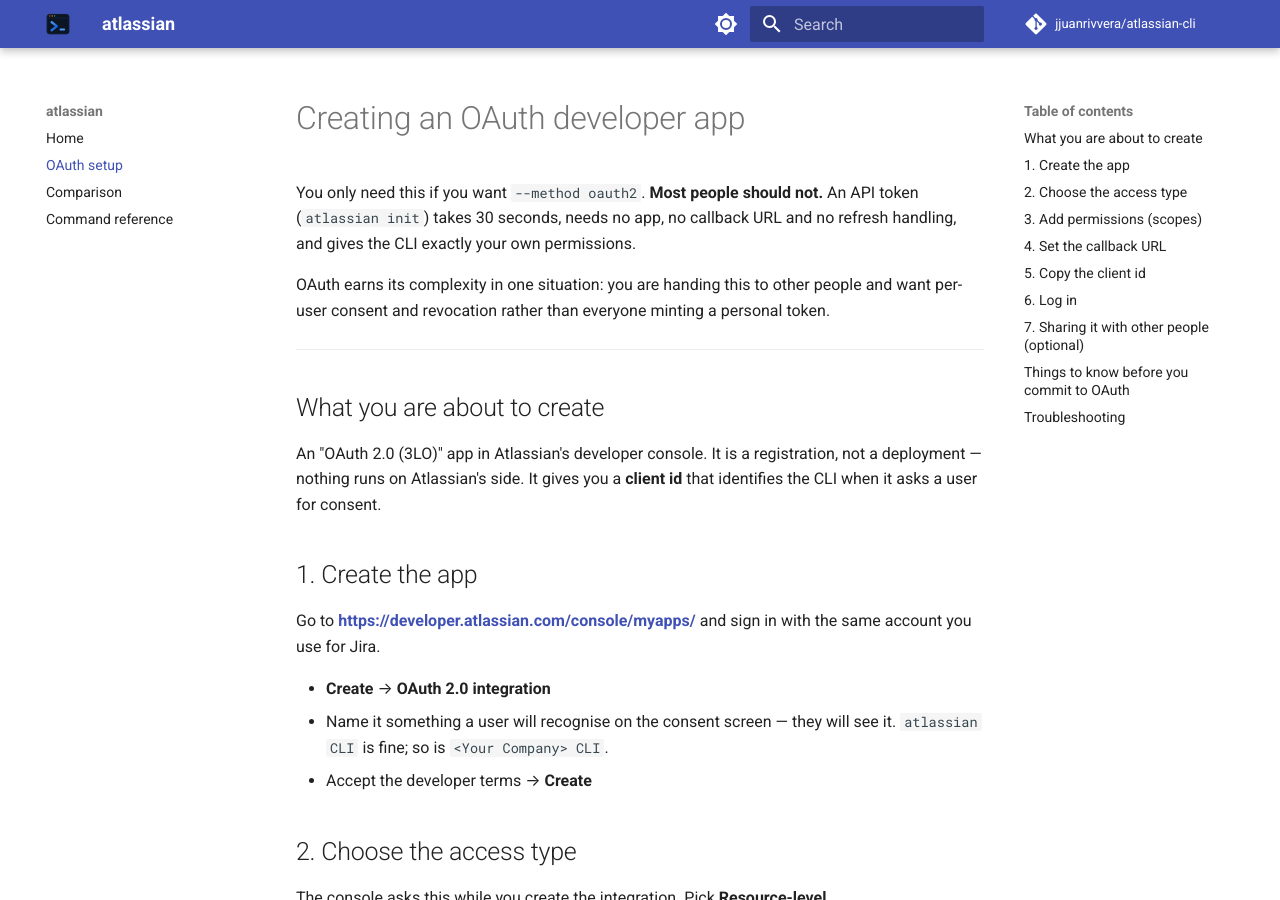
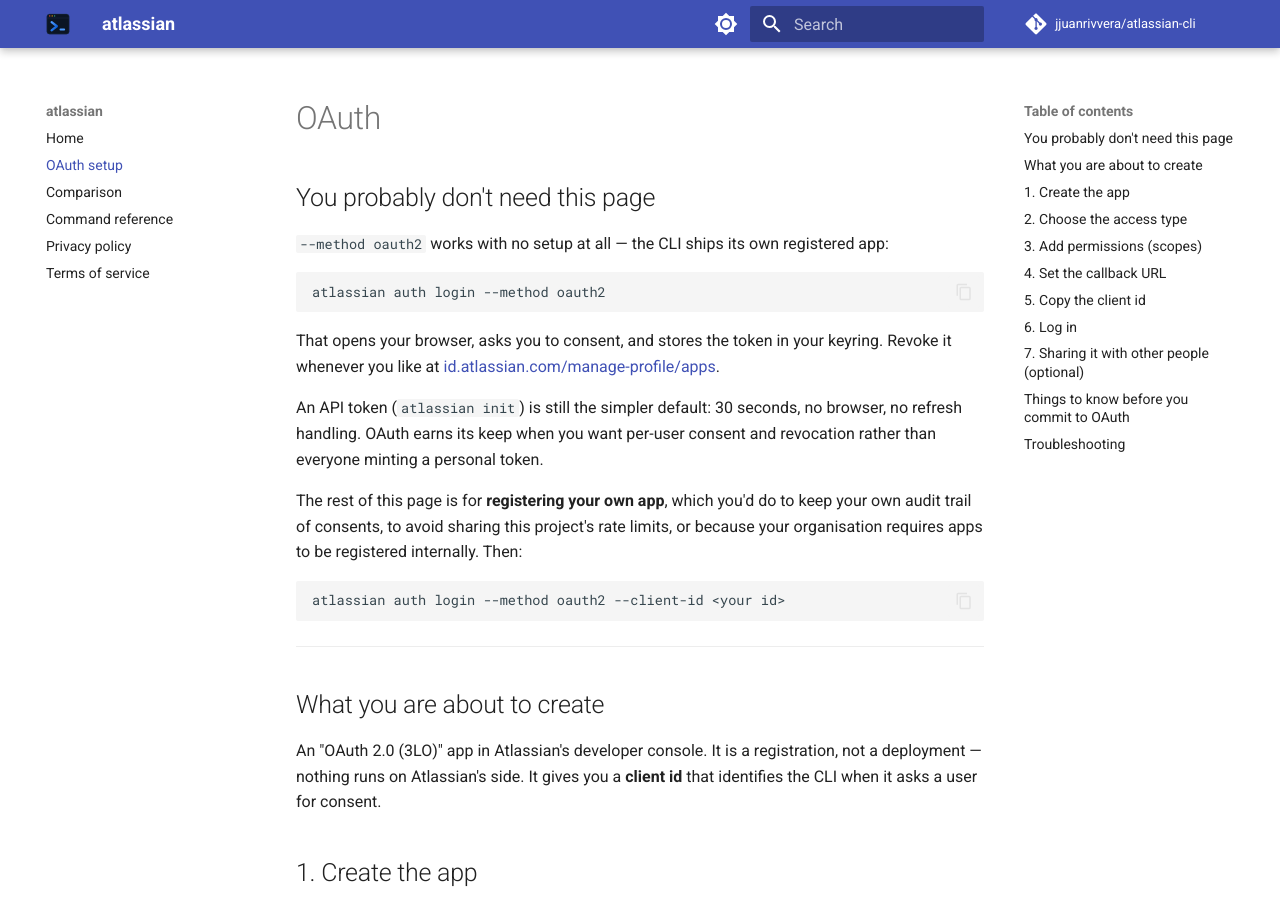
Before and after one commit to jjuanrivvera/atlassian-cli, an MkDocs documentation site: the page built from docs/oauth-app.md, in a window 1280 px wide and 900 px high. Built offline with MkDocs 1.6.1 and Material for MkDocs 9.7.7, drawn with Linux system fonts in a browser that asks for light colours; comment, search, counter and statistics services are not loaded; some of the changed text lies outside the part shown.

Commit message:
Ship a built-in OAuth client id, plus privacy policy and terms
`--method oauth2` required every user to register their own developer app
first: seven console steps, two scope sections, an exact callback URL, before
a first login. The CLI now defaults to its own registered app, so OAuth is one
command with no setup. --client-id still overrides it, for anyone who wants
their own audit trail or to avoid this app's rate limits.

Publishing the client id is not a leak. Under authorization-code + PKCE it is
a public identifier that travels in the browser URL of every login; the
verifier never leaves the machine, and the registered redirect_uri means a
token minted with this id can only land on the user's own loopback interface.
There is no client secret, and the login no longer prompts for one it cannot
have.

Distributing the app to people other than its owner requires a privacy policy
and terms, so both are written and linked into the docs nav. They describe what
was actually verified in the code rather than boilerplate: no telemetry, no
vendor-side storage, and the only non-Atlassian host contacted is api.github.com,
behind an explicit `version --check` or `update`.

````diff
--- a/docs/oauth-app.md
+++ b/docs/oauth-app.md
@@ -1,11 +1,28 @@
-# Creating an OAuth developer app
+# OAuth
 
-You only need this if you want `--method oauth2`. **Most people should not.** An API token
-(`atlassian init`) takes 30 seconds, needs no app, no callback URL and no refresh handling, and
-gives the CLI exactly your own permissions.
+## You probably don't need this page
 
-OAuth earns its complexity in one situation: you are handing this to other people and want
-per-user consent and revocation rather than everyone minting a personal token.
+`--method oauth2` works with no setup at all — the CLI ships its own registered app:
+
+```sh
+atlassian auth login --method oauth2
+```
+
+That opens your browser, asks you to consent, and stores the token in your keyring. Revoke it
+whenever you like at
+[id.atlassian.com/manage-profile/apps](https://id.atlassian.com/manage-profile/apps).
+
+An API token (`atlassian init`) is still the simpler default: 30 seconds, no browser, no
+refresh handling. OAuth earns its keep when you want per-user consent and revocation rather
+than everyone minting a personal token.
+
+The rest of this page is for **registering your own app**, which you'd do to keep your own
+audit trail of consents, to avoid sharing this project's rate limits, or because your
+organisation requires apps to be registered internally. Then:
+
+```sh
+atlassian auth login --method oauth2 --client-id <your id>
+```
 
 ---
 
@@ -108,10 +125,10 @@ public client safe without one. Leave the secret prompt blank unless you have a
 ## 6. Log in
 
 ```sh
-atlassian init --name acme --base-url https://acme.atlassian.net --method oauth2 --client-id <id>
+atlassian init --name acme --base-url https://acme.atlassian.net --method oauth2 --client-id <your id>
 ```
 
-Leave `--client-id` off and it prompts. It prints the exact callback URL it will use, opens the authorize
+Leave `--client-id` off and it uses the built-in app. It prints the exact callback URL it will use, opens the authorize
 page, catches the redirect, exchanges the code with PKCE, resolves your site's cloud id, and
 verifies the token against `/myself` before saving anything.
 
--- a/mkdocs.yml
+++ b/mkdocs.yml
@@ -39,6 +39,8 @@ nav:
   - OAuth setup: oauth-app.md
   - Comparison: comparison.md
   - Command reference: commands/atlassian.md
+  - Privacy policy: privacy.md
+  - Terms of service: terms.md
 
 plugins:
   - search
````
Also changed, not shown: README.md (+6 -1 lines), docs/commands/atlassian_auth_login.md (+13 -11 lines), docs/commands/atlassian_init.md (+1 -1 lines), docs/privacy.md (added, +72 -0 lines), docs/terms.md (added, +68 -0 lines), 3 other files.
